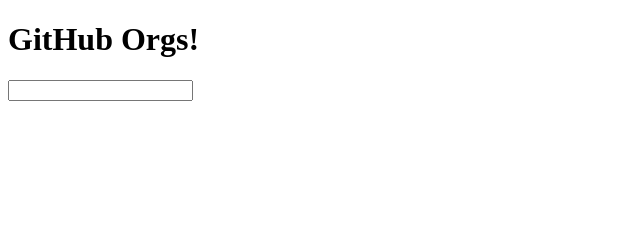
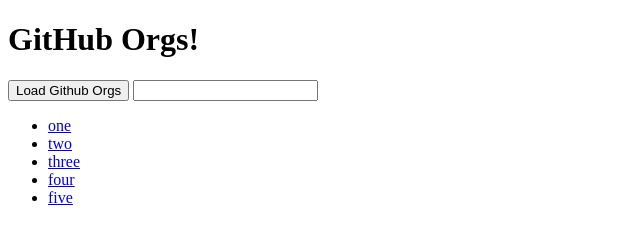
Before and after one commit to TJL1984/Github-Orgs, a website: page index.html in a window 1280 px wide. Shown: the whole page, without its empty margins (0-640 px from the left). Drawn offline with nearby package versions, Linux system fonts and the light colour scheme.

Commit message:
made li's for each link, I need to create a sass nav

```diff
--- a/index.html
+++ b/index.html
@@ -10,8 +10,21 @@
   <body>
 
     <h1>GitHub Orgs!</h1>
+      <main>
+        <button class='load'>Load Github Orgs</button>
+        <input type='text' id='token'>
 
-    <input type='text' id='token'>
+          <nav>
+            <ul>
+              <li><a href='#'>one</a></li>
+              <li><a href='#'>two</a></li>
+              <li><a href='#'>three</a></li>
+              <li><a href='#'>four</a></li>
+              <li><a href='#'>five</a></li>
+            </ul>
+          </nav>
+
+      </main>
 
     <script src=node_modules/jquery/dist/jquery.js></script>
     <script src='js/ghorgdata.js'></script>
--- a/js/ghorgdata.js
+++ b/js/ghorgdata.js
@@ -1,7 +1,9 @@
 (function(){
   'use strict';
   console.log('ready?');
-})();
+)};
+
+
 
 
     $.ajax({
@@ -9,9 +11,14 @@
       method: 'GET'
       dataType: 'json'
     })
-      .done(function handleLoad(data) {
-        console.log('good to go', data)
-      }
+
+      .done(function handleLoad(data) { // I need a .done and a .fail
+        console.log('good to go!', data)
+      })
+
+      .fail(function error() {
+
+      })
 
 
 
--- a/js/ghorgui.js
+++ b/js/ghorgui.js
@@ -1,7 +1,7 @@
 (function(){
   'use strict';
   console.log('go!');
-})();
+)};
 
 
 $('button').on('click', function getGHInfo(){
@@ -14,4 +14,7 @@
 headers: {
   Authorization: 'token c0998cd1797f5969d4eaad224e284fcff9db25e4'
 }
+
 })
+
+})();
```
Also changed, not shown: sass/_variables.scss (added).
